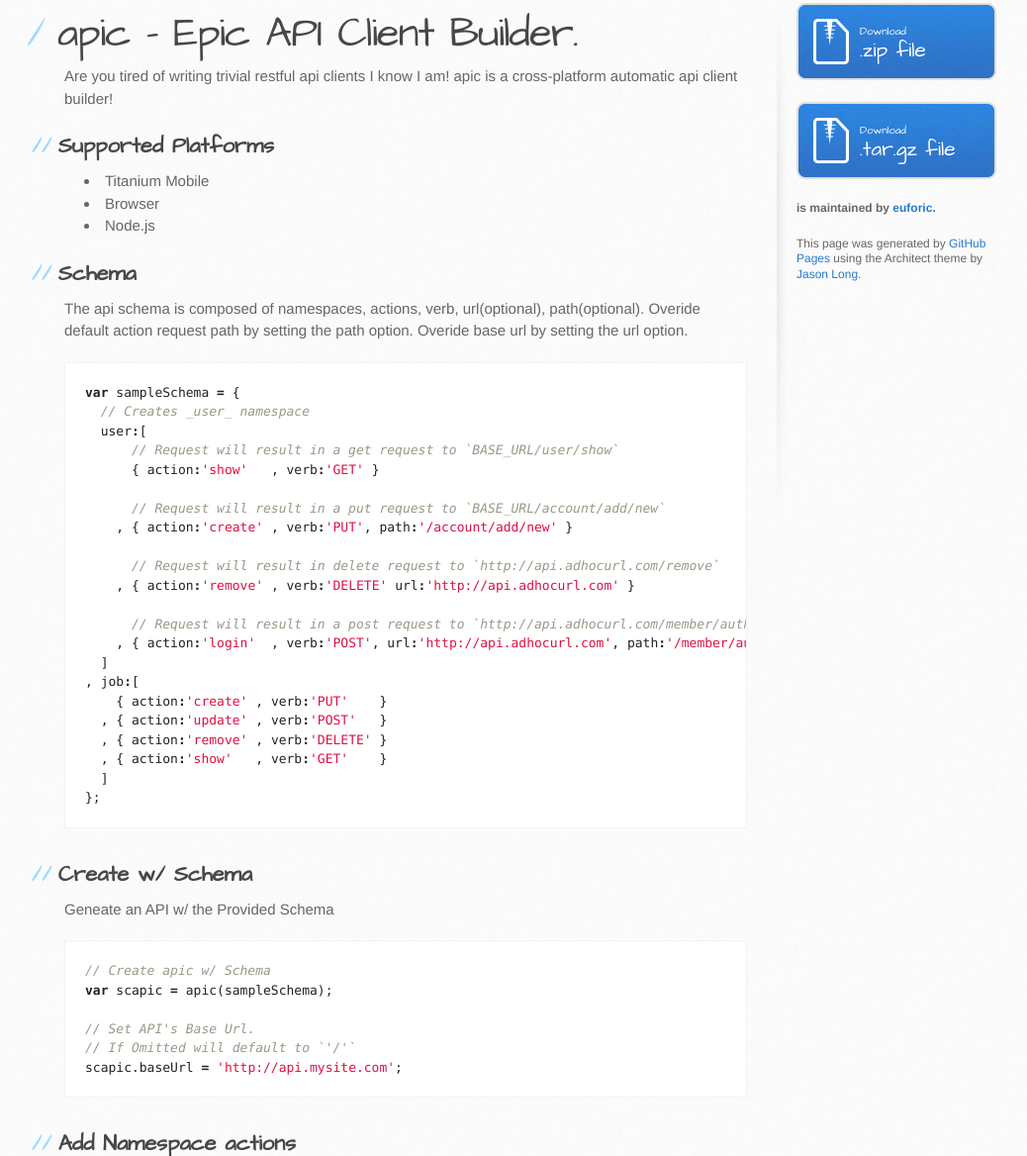
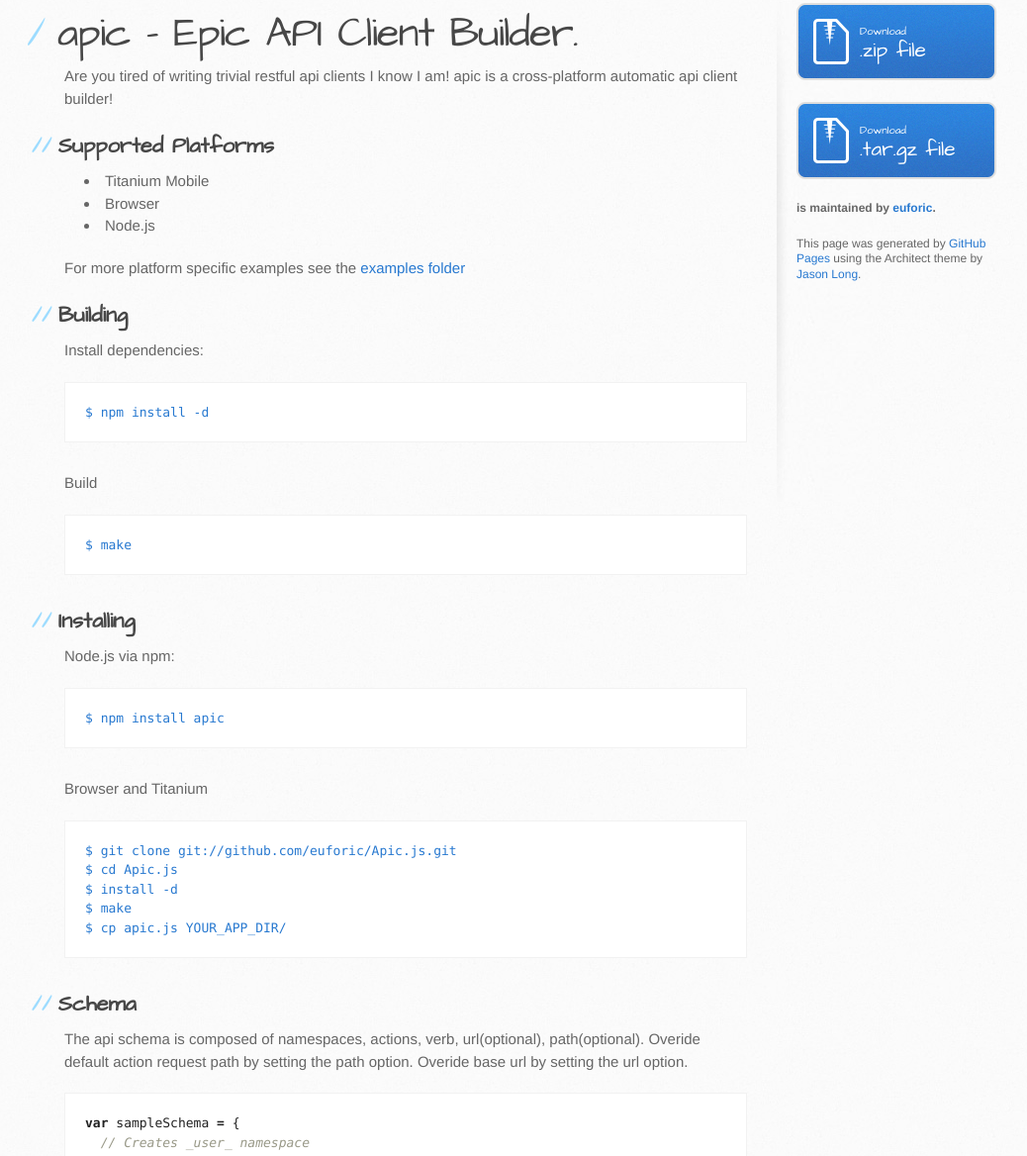
Before and after one commit to euforic/Apic.js, a plain HTML site: page index.html in a window 1280 px wide. Shown: the part 229-1397 px from the top of the page at 99% size, without its empty margins (105-1143 px from the left). Drawn offline with Linux system fonts and the light colour scheme.

```diff
--- a/index.html
+++ b/index.html
@@ -38,7 +38,37 @@
 <li>Titanium Mobile</li>
 <li>Browser</li>
 <li>Node.js</li>
-</ul><h2>Schema</h2>
+</ul><p>For more platform specific examples see the <a href="https://github.com/euforic/Apic.js/tree/master/examples">examples folder</a></p>
+
+<h2>Building</h2>
+
+<p>Install dependencies:</p>
+
+<pre><code>$ npm install -d
+</code></pre>
+
+<p>Build</p>
+
+<pre><code>$ make
+</code></pre>
+
+<h2>Installing</h2>
+
+<p>Node.js via npm:</p>
+
+<pre><code>$ npm install apic
+</code></pre>
+
+<p>Browser and Titanium</p>
+
+<pre><code>$ git clone git://github.com/euforic/Apic.js.git
+$ cd Apic.js
+$ install -d
+$ make
+$ cp apic.js YOUR_APP_DIR/
+</code></pre>
+
+<h2>Schema</h2>
 
 <p>The api schema is composed of <strong>namespaces</strong>, <strong>actions</strong>, <strong>verb</strong>, <strong>url</strong>(optional), <strong>path</strong>(optional).
 Overide default action request path by setting the path option.
```
Also changed, not shown: params.json (+1 -1 lines).
